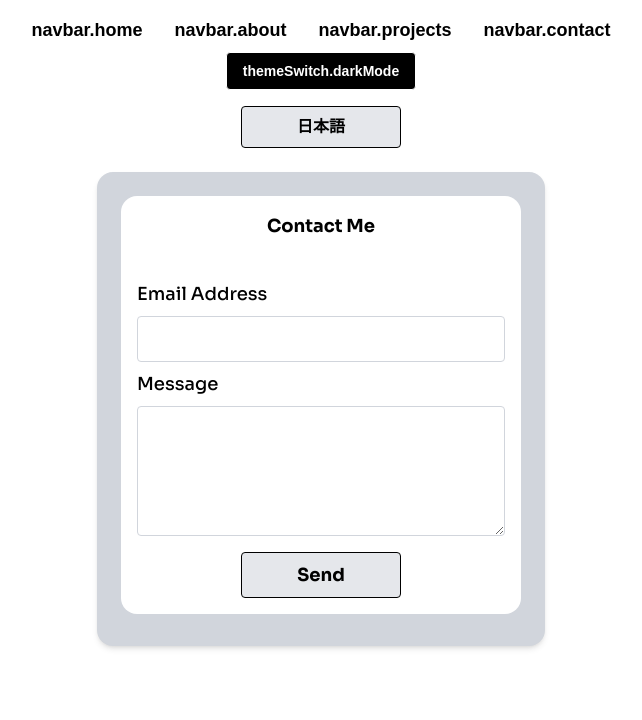
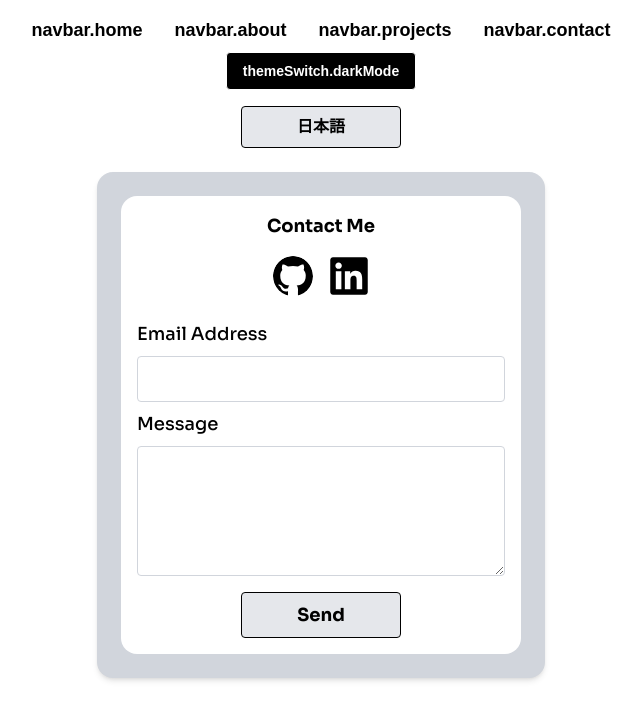
Before and after one commit to Bcook2289/portfolio, a Next.js app in the folder portfolio-project/: page /en/contact in a window 1280 px wide. Shown: the top 720 px of the page, without its empty margins (319-961 px from the left). Built offline with nearby package versions, Linux system fonts and the light colour scheme.

Commit message:
feat: added some styling and motion divs

```diff
--- a/portfolio-project/src/app/[locale]/projects/page.tsx
+++ b/portfolio-project/src/app/[locale]/projects/page.tsx
@@ -3,7 +3,6 @@
 import NavBar from "../../../components/NavBar";
 import Card from "../../../components/Card";
 import { techIcons } from "../../../components/utils/techIcons";
-import { projectData } from "../../../components/utils/projectData";
 import { useTranslations } from "next-intl";
 
 interface Project {
--- a/portfolio-project/src/components/ContactForm.tsx
+++ b/portfolio-project/src/components/ContactForm.tsx
@@ -1,6 +1,9 @@
 "use client";
 
 import React, {useState} from 'react';
+import Image from 'next/image';
+import Link from 'next/link';
+import {motion} from 'framer-motion';
 
 const ContactForm = () => {
     const [ contactFormStatus, setContactFormStatus ] = useState<string | null>(null);
@@ -45,8 +48,29 @@ const ContactForm = () => {
                 <p>Thanks!</p>
                 ) : (
                     <div className="bg-white rounded-2xl m-2 font-bold">
-                        <h1 className="font-bold mb-4 p-4 text-center">Contact Me</h1>
-                        <form onSubmit={submitRequest} className= "flex flex-col m-4">
+                        <div>
+                            <h1 className="font-bold p-4 text-center">Contact Me</h1>
+                            <div className='flex justify-center'>
+                                <Link href="https://github.com/Bcook2289" target='_blank'>
+                                    <motion.div
+                                        whileHover={{scale: 1.2}}
+                                        whileTap={{scale: 0.9}}
+                                        className='cursor-pointer mx-2'
+                                    >
+                                        <Image alt="link" src={"/svg-icons/github.svg"} width={40} height={40} className="bg-white object-cover rounded-full"/>
+                                    </motion.div>
+                                </Link>
+                                <Link href="https://www.linkedin.com/in/bcook2289" target='_blank'>
+                                    <motion.div
+                                        whileHover={{scale: 1.2}}
+                                        whileTap={{scale: 0.9}}
+                                        className='cursor-pointer mx-2'>
+                                            <Image alt="link" src={"/svg-icons/linkedin.svg"} width={40} height={40} className="bg-white rounded"/>
+                                        </motion.div>
+                                </Link>
+                            </div>
+                        </div>
+                        <form onSubmit={submitRequest} className= "flex flex-col mt-4 mx-4">
                             <label htmlFor='email' className='font-medium py-2'>
                                 Email Address
                             </label>
--- a/portfolio-project/src/components/utils/techIcons.tsx
+++ b/portfolio-project/src/components/utils/techIcons.tsx
@@ -17,4 +17,6 @@ export const techIcons: { [key: string] : string } = {
     "Vite" : "/svg-icons/vite.svg",
     "Tailwind" : "/svg-icons/tailwindcss.svg",
     "Vercel" : "/svg-icons/vercel-dark.svg",
+    "LinkedIn" : "/svg-icons/linkedin.svg",
+    "GitHub" : "/svg-icons/github.svg",
 }
```
Also changed, not shown: portfolio-project/src/components/AboutMe/Intro.tsx (+0 -24 lines), portfolio-project/public/svg-icons/github.svg (added), portfolio-project/public/svg-icons/linkedin.svg (added).
